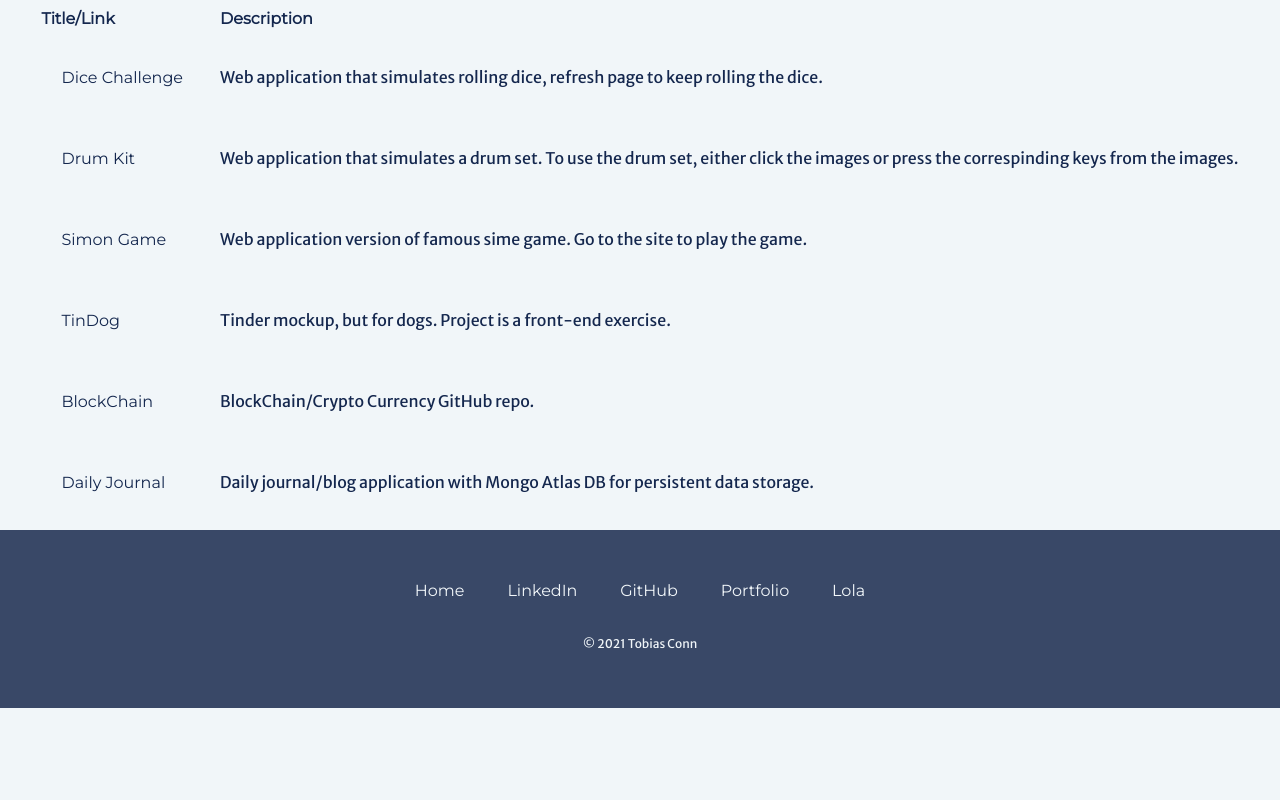
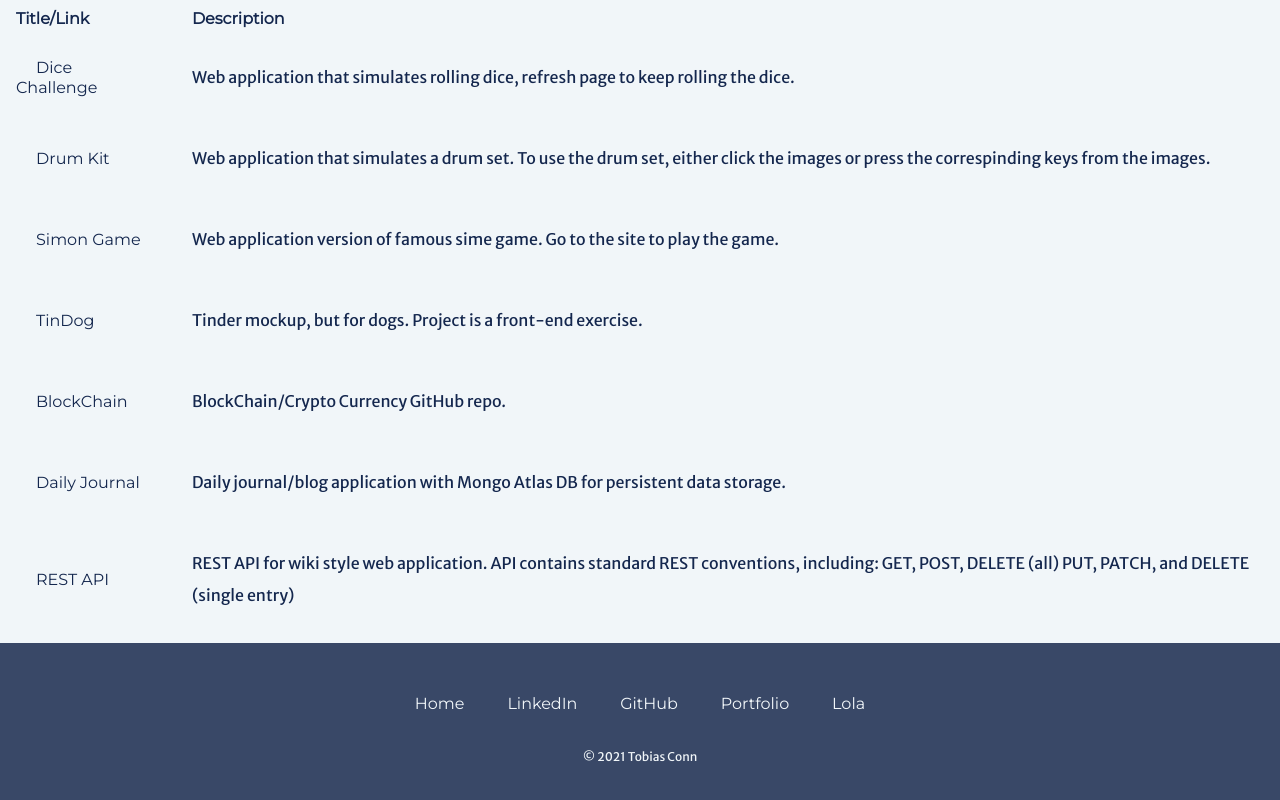
Before and after one commit to TTConn/personal-site, a plain HTML site: page portfolio.html in a window 1280 px wide. Shown: the part 402-1202 px from the top of the page. Before the commit the page ends 1110 px from the top, so only its background shows below. Drawn offline with Linux system fonts and the light colour scheme.

Commit message:
added REST API to portfolio table

```diff
--- a/portfolio.html
+++ b/portfolio.html
@@ -51,6 +51,10 @@
                 <td> <a class="portfolio-anchor" href="https://daily-journal-with-db.herokuapp.com/">Daily Journal</a></td>
                 <td> <p>Daily journal/blog application with Mongo Atlas DB for persistent data storage.</p> </td>
             </tr>
+            <tr>
+                <td> <a class="portfolio-anchor" href="https://github.com/TTConn/REST-wiki">REST API</a></td>
+                <td> <p>REST API for wiki style web application. API contains standard REST conventions, including: GET, POST, DELETE (all) PUT, PATCH, and DELETE (single entry)</p> </td>
+            </tr>
 
 
         </table>
```
